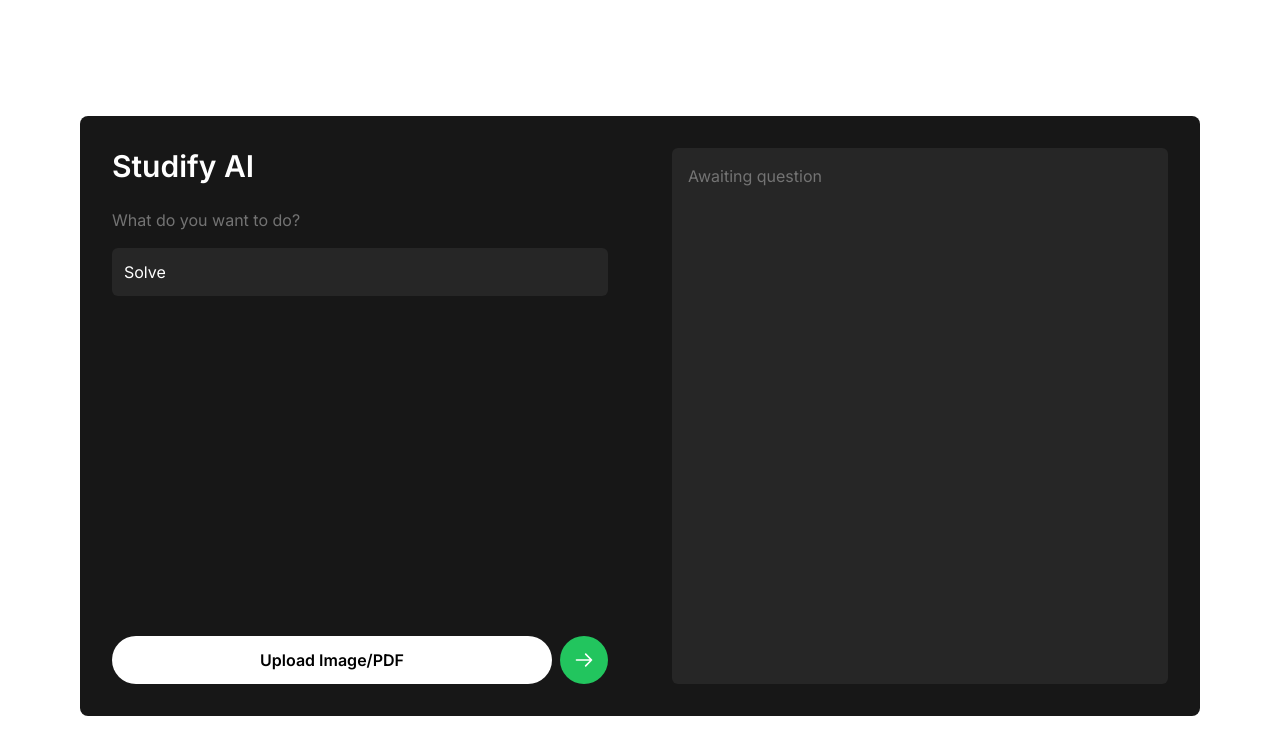
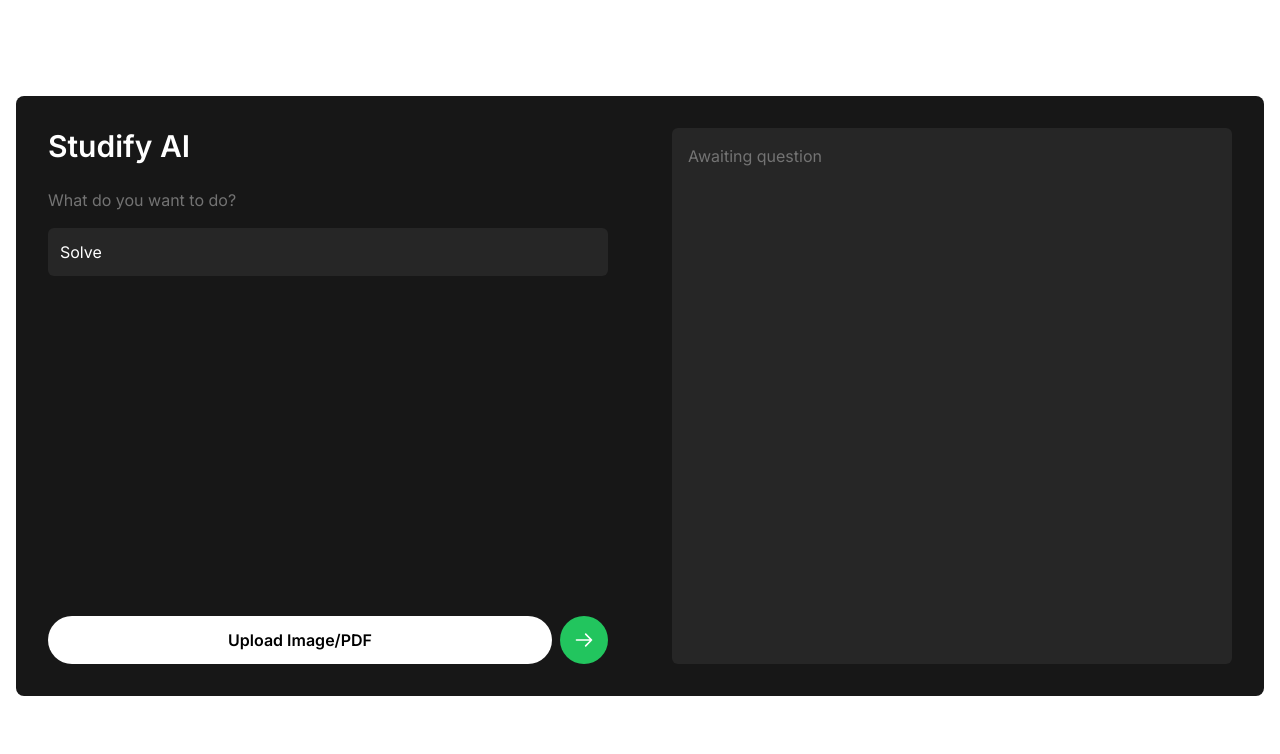
Before and after one commit to WMasterBeluga/studify, a Next.js app in the folder studify/: page /chat in a window 1280 px wide. Shown: the top 754 px of the page. Built offline with nearby package versions, Linux system fonts and the light colour scheme.

Commit message:
Changed chat layout

```diff
--- a/studify/src/app/chat/page.tsx
+++ b/studify/src/app/chat/page.tsx
@@ -5,11 +5,11 @@
 export default function Home() {
   return (
     <div className="flex justify-center">
-      <div className="max-w-screen-2xl w-full px-20">
+      <div className="max-w-screen-2xl w-full px-4">
         <div className="w-full"></div>
+          <Navbar />
+        <div className="mt-5">
 
-        <div className="mt-5">
-          <Navbar />
 
           {/* Neutral Box Starts Here */}
           <div className="flex justify-center mt-8">
--- a/studify/src/app/features/page.tsx
+++ b/studify/src/app/features/page.tsx
@@ -4,11 +4,11 @@
 export default function Home() {
   return (
     <div className="flex justify-center">
-      <div className="max-w-screen-2xl w-full px-20">
+      <div className="max-w-screen-2xl w-full px-4">
         <div className="w-full"></div>
+          <Navbar />
+        <div className="mt-5">
 
-        <div className="mt-5">
-          <Navbar />
 
         </div>
       </div>
```
